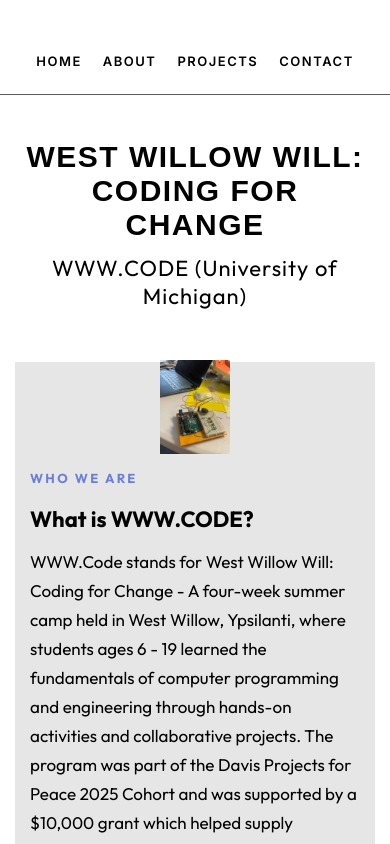
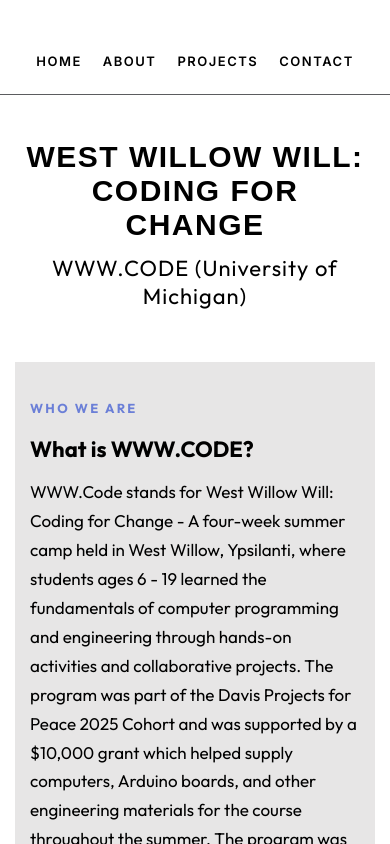
Before and after one commit to Radhamalde/www-code.org, a React (Vite) app: page /#/ in a window 390 px wide. Shown: the top 844 px of the page. Built offline with nearby package versions, Linux system fonts and the light colour scheme.

Commit message:
mobile responsvieness

```diff
--- a/src/pages/Home.css
+++ b/src/pages/Home.css
@@ -260,7 +260,7 @@
 
   .board {
     height: auto;
-    max-height: 70px;
+    max-height: 0px;
   }
 
   .about1,
```
